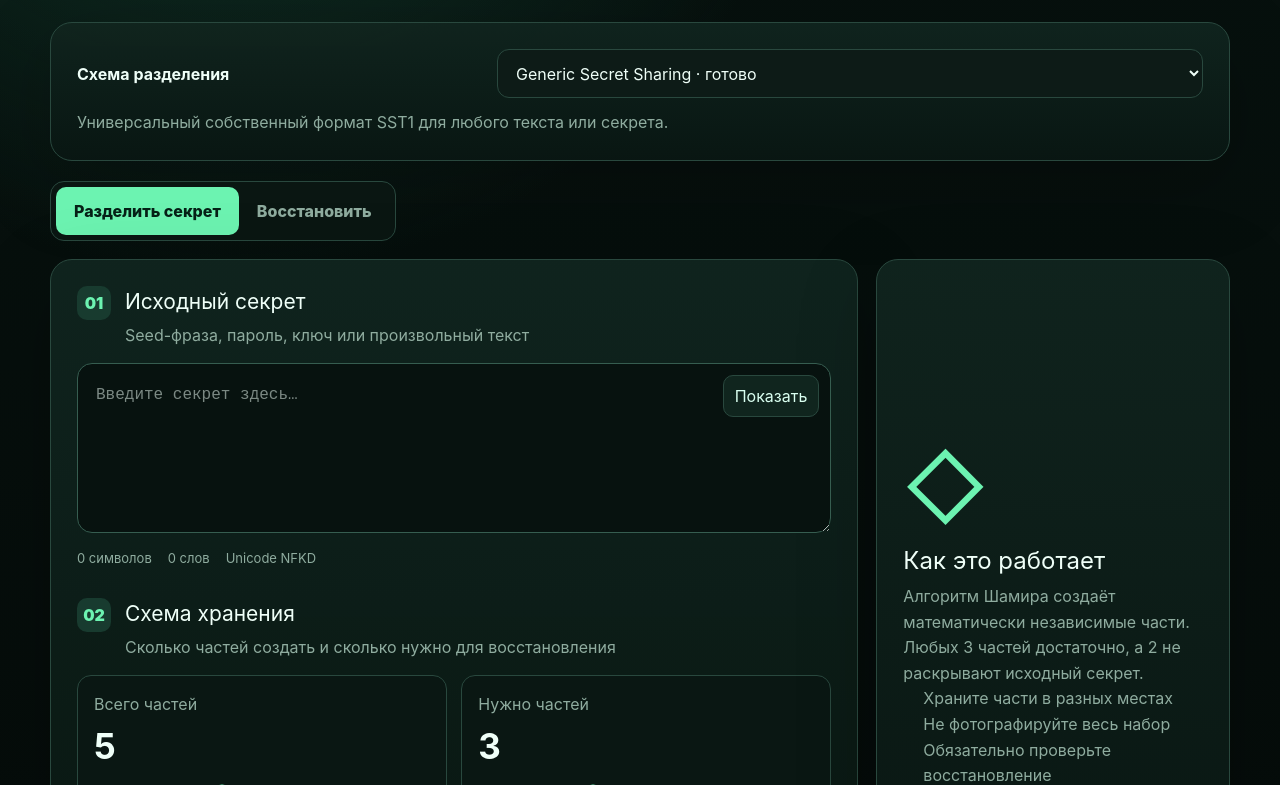
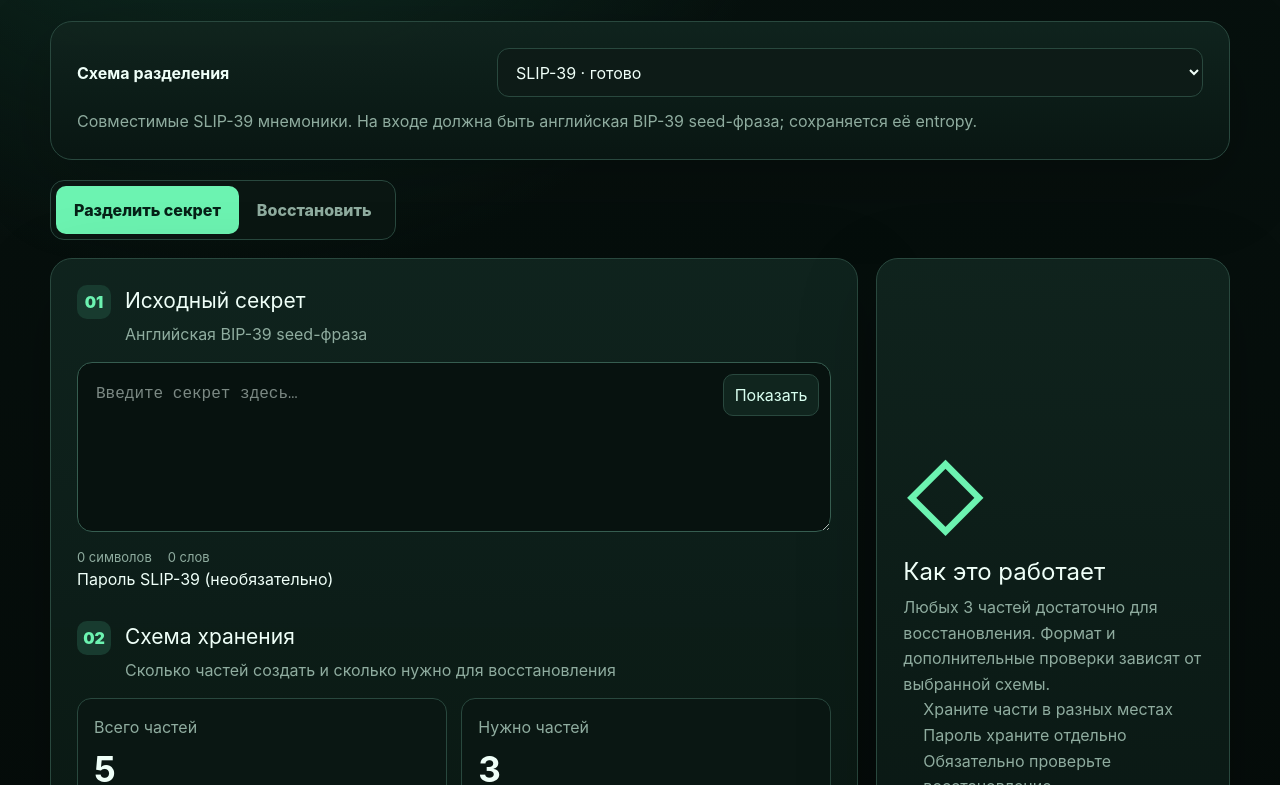
Before and after one commit to vanitoo/Seed-Split-Tool, a Next.js app: page / in a window 1280 px wide. Shown: the part 335-1120 px from the top of the page. Built offline with nearby package versions, Linux system fonts and the light colour scheme.

Commit message:
feat: enable SLIP-39 and Banana modes in UI

```diff
--- a/src/features/seed-split/components/seed-split-app.tsx
+++ b/src/features/seed-split/components/seed-split-app.tsx
@@ -1,45 +1,33 @@
 "use client";
 
 import { useMemo, useState } from "react";
+import { recoverBanana, splitBanana } from "../lib/banana";
 import { decodeShare, recoverSecret, splitSecret } from "../lib/shamir";
+import { recoverSlip39, splitSlip39 } from "../lib/slip39";
 
 type Mode = "split" | "recover";
 type Scheme = "generic" | "slip39" | "banana";
 
-const SCHEMES: Record<Scheme, { label: string; description: string; ready: boolean }> = {
-  slip39: {
-    label: "SLIP-39 (рекомендуется)",
-    description: "Стандартные мнемонические части, совместимые с реализациями SLIP-39.",
-    ready: false,
-  },
-  banana: {
-    label: "Banana Split (legacy)",
-    description: "Режим совместимости с резервными копиями BananaSplit.html.",
-    ready: false,
-  },
-  generic: {
-    label: "Generic Secret Sharing",
-    description: "Универсальный собственный формат SST1 для любого текста или секрета.",
-    ready: true,
-  },
+const SCHEMES: Record<Scheme, { label: string; description: string }> = {
+  slip39: { label: "SLIP-39 (рекомендуется)", description: "Совместимые SLIP-39 мнемоники. На входе должна быть английская BIP-39 seed-фраза; сохраняется её entropy." },
+  banana: { label: "Banana Split (legacy)", description: "Совместимость с BananaSplit.html v1: scrypt, NaCl secretbox и Shamir GF(256). Для восстановления нужен пароль." },
+  generic: { label: "Generic Secret Sharing", description: "Универсальный собственный формат SST1 для любого текста или секрета." },
 };
 
-function wordCount(value: string): number {
-  return value.trim() ? value.trim().split(/\s+/u).length : 0;
+function wordCount(value: string): number { return value.trim() ? value.trim().split(/\s+/u).length : 0; }
+function downloadText(filename: string, content: string): void {
+  const url = URL.createObjectURL(new Blob([content], { type: "text/plain;charset=utf-8" }));
+  const anchor = document.createElement("a"); anchor.href = url; anchor.download = filename; anchor.click(); URL.revokeObjectURL(url);
 }
 
-function downloadText(filename: string, content: string): void {
-  const url = URL.createObjectURL(new Blob([content], { type: "text/plain;charset=utf-8" }));
-  const anchor = document.createElement("a");
-  anchor.href = url;
-  anchor.download = filename;
-  anchor.click();
-  URL.revokeObjectURL(url);
+function parseParts(value: string, scheme: Scheme): string[] {
+  if (scheme === "slip39") return value.split(/\n/u).map((item) => item.trim()).filter(Boolean);
+  return value.split(/\n\s*\n/u).map((item) => item.trim()).filter(Boolean);
 }
 
 export function SeedSplitApp() {
   const [mode, setMode] = useState<Mode>("split");
-  const [scheme, setScheme] = useState<Scheme>("generic");
+  const [scheme, setScheme] = useState<Scheme>("slip39");
   const [secret, setSecret] = useState("");
   const [visible, setVisible] = useState(false);
   const [total, setTotal] = useState(5);
@@ -47,127 +35,86 @@ export function SeedSplitApp() {
   const [shares, setShares] = useState<string[]>([]);
   const [recoveryInput, setRecoveryInput] = useState("");
   const [recovered, setRecovered] = useState("");
+  const [passphrase, setPassphrase] = useState("");
+  const [bananaTitle, setBananaTitle] = useState("Seed Split Tool");
   const [status, setStatus] = useState("");
   const [busy, setBusy] = useState(false);
   const [verified, setVerified] = useState(false);
 
   const words = wordCount(secret);
   const schemeInfo = SCHEMES[scheme];
-  const recoveryShares = useMemo(
-    () => recoveryInput.split(/\n\s*\n/u).map((value) => value.trim()).filter(Boolean),
-    [recoveryInput],
-  );
+  const recoveryShares = useMemo(() => parseParts(recoveryInput, scheme), [recoveryInput, scheme]);
 
   async function createShares(): Promise<void> {
-    if (!schemeInfo.ready) {
-      setStatus(`${schemeInfo.label}: модуль ещё не подключён`);
-      return;
-    }
-    setBusy(true);
-    setStatus("");
-    setVerified(false);
+    setBusy(true); setStatus(""); setVerified(false);
     try {
-      const next = await splitSecret(secret, total, threshold);
-      setShares(next);
-      setStatus("Части созданы только в памяти этого браузера");
-    } catch (error) {
-      setStatus(error instanceof Error ? error.message : "Неизвестная ошибка");
-    } finally {
-      setBusy(false);
-    }
+      let next: string[];
+      if (scheme === "slip39") next = splitSlip39(secret, total, threshold, passphrase);
+      else if (scheme === "banana") next = splitBanana(secret, bananaTitle.trim() || "Seed Split Tool", passphrase, total, threshold);
+      else next = await splitSecret(secret, total, threshold);
+      setShares(next); setStatus("Части созданы только в памяти этого браузера");
+    } catch (error) { setStatus(error instanceof Error ? error.message : String(error)); }
+    finally { setBusy(false); }
   }
 
   async function restore(input = recoveryShares): Promise<void> {
-    if (!schemeInfo.ready) {
-      setStatus(`${schemeInfo.label}: модуль ещё не подключён`);
-      return;
-    }
-    setBusy(true);
-    setStatus("");
+    setBusy(true); setStatus("");
     try {
-      const result = await recoverSecret(input);
-      setRecovered(result);
-      setStatus("Секрет успешно восстановлен и проверен");
-      if (shares.length && result === secret.normalize("NFC")) setVerified(true);
-    } catch (error) {
-      setRecovered("");
-      setStatus(error instanceof Error ? error.message : "Неизвестная ошибка");
-    } finally {
-      setBusy(false);
-    }
+      let result: string;
+      if (scheme === "slip39") result = recoverSlip39(input, passphrase);
+      else if (scheme === "banana") result = recoverBanana(input, passphrase);
+      else result = await recoverSecret(input);
+      setRecovered(result); setStatus("Секрет успешно восстановлен и проверен");
+      if (shares.length && result.trim() === secret.trim()) setVerified(true);
+    } catch (error) { setRecovered(""); setStatus(error instanceof Error ? error.message : String(error)); }
+    finally { setBusy(false); }
   }
 
   function clearAll(): void {
-    setSecret("");
-    setShares([]);
-    setRecoveryInput("");
-    setRecovered("");
-    setStatus("");
-    setVerified(false);
-    setVisible(false);
+    setSecret(""); setShares([]); setRecoveryInput(""); setRecovered(""); setStatus(""); setVerified(false); setVisible(false); setPassphrase("");
   }
 
+  const setLabel = scheme === "generic" && shares[0] ? `НАБОР ${decodeShare(shares[0]).id}` : scheme === "slip39" ? "SLIP-39" : "BANANA SPLIT V1";
+  const joiner = scheme === "slip39" ? "\n" : "\n\n";
+
   return <main className="shell">
-    <section className="hero">
-      <div><span className="eyebrow">LOCAL · OFFLINE · OPEN SOURCE</span><h1>Seed Split Tool</h1><p>Разделите seed-фразу или другой секрет по схеме K из N. Ни одна часть не покидает устройство.</p></div>
-      <div className="offline-pill"><span /> Сеть не используется</div>
-    </section>
-
-    <section className="warning"><strong>Важно:</strong> выбранная схема определяет совместимость частей. <code>SST1</code> является собственным форматом приложения; SLIP-39 и Banana Split подключаются отдельными адаптерами.</section>
+    <section className="hero"><div><span className="eyebrow">LOCAL · OFFLINE · OPEN SOURCE</span><h1>Seed Split Tool</h1><p>Разделите seed-фразу или другой секрет по схеме K из N. Ни одна часть не покидает устройство.</p></div><div className="offline-pill"><span /> Сеть не используется</div></section>
+    <section className="warning"><strong>Важно:</strong> схемы несовместимы между собой. Для SLIP-39 сохраняется entropy английской BIP-39 фразы. Banana Split требует тот же пароль при восстановлении.</section>
 
     <section className="panel scheme-panel">
       <label htmlFor="scheme-select"><strong>Схема разделения</strong></label>
-      <select id="scheme-select" value={scheme} onChange={(event) => { setScheme(event.target.value as Scheme); setShares([]); setRecovered(""); setStatus(""); }}>
-        <option value="slip39">SLIP-39 (рекомендуется) · в разработке</option>
-        <option value="banana">Banana Split (legacy) · в разработке</option>
-        <option value="generic">Generic Secret Sharing · готово</option>
-      </select>
-      <p>{schemeInfo.description}</p>
+      <select id="scheme-select" value={scheme} onChange={(event) => { setScheme(event.target.value as Scheme); setShares([]); setRecovered(""); setRecoveryInput(""); setStatus(""); }}>
+        <option value="slip39">SLIP-39 · готово</option><option value="banana">Banana Split v1 · готово</option><option value="generic">Generic SST1 · готово</option>
+      </select><p>{schemeInfo.description}</p>
     </section>
 
-    <div className="tabs" role="tablist">
-      <button className={mode === "split" ? "active" : ""} onClick={() => setMode("split")}>Разделить секрет</button>
-      <button className={mode === "recover" ? "active" : ""} onClick={() => setMode("recover")}>Восстановить</button>
-    </div>
+    <div className="tabs" role="tablist"><button className={mode === "split" ? "active" : ""} onClick={() => setMode("split")}>Разделить секрет</button><button className={mode === "recover" ? "active" : ""} onClick={() => setMode("recover")}>Восстановить</button></div>
 
-    {mode === "split" ? <section className="workspace">
-      <div className="panel input-panel">
-        <div className="section-title"><span>01</span><div><h2>Исходный секрет</h2><p>Seed-фраза, пароль, ключ или произвольный текст</p></div></div>
-        <div className="secret-wrap">
-          <textarea value={secret} onChange={(event) => setSecret(event.target.value)} className={visible ? "" : "masked"} placeholder="Введите секрет здесь…" spellCheck={false} autoComplete="off" />
-          <button className="ghost" onClick={() => setVisible((value) => !value)}>{visible ? "Скрыть" : "Показать"}</button>
-        </div>
-        <div className="meta"><span>{secret.length} символов</span><span>{words} слов</span><span>Unicode NFKD</span></div>
-
-        <div className="section-title settings-title"><span>02</span><div><h2>Схема хранения</h2><p>Сколько частей создать и сколько нужно для восстановления</p></div></div>
-        <div className="settings-grid">
-          <label>Всего частей<strong>{total}</strong><input type="range" min="2" max="10" value={total} onChange={(event) => { const n = Number(event.target.value); setTotal(n); if (threshold > n) setThreshold(n); }} /></label>
-          <label>Нужно частей<strong>{threshold}</strong><input type="range" min="2" max={total} value={threshold} onChange={(event) => setThreshold(Number(event.target.value))} /></label>
-        </div>
-        <div className="preset-row">{[[2,3],[3,5],[4,7]].map(([k,n]) => <button key={`${k}-${n}`} onClick={() => { setThreshold(k); setTotal(n); }}>{k} из {n}</button>)}</div>
-        <button className="primary" disabled={busy || !secret.trim() || !schemeInfo.ready} onClick={createShares}>{busy ? "Обработка…" : schemeInfo.ready ? `Создать ${total} частей` : "Модуль ещё не подключён"}</button>
-      </div>
-
-      <aside className="panel explainer"><div className="lock-art">◇</div><h3>Как это работает</h3><p>Алгоритм Шамира создаёт математически независимые части. Любых {threshold} частей достаточно, а {threshold - 1} не раскрывают исходный секрет.</p><ul><li>Храните части в разных местах</li><li>Не фотографируйте весь набор</li><li>Обязательно проверьте восстановление</li></ul></aside>
-    </section> : <section className="panel recovery-panel">
-      <div className="section-title"><span>01</span><div><h2>Добавьте части</h2><p>Разделяйте части пустой строкой</p></div></div>
-      <textarea value={recoveryInput} onChange={(event) => setRecoveryInput(event.target.value)} placeholder={scheme === "generic" ? "SST1-…\n\nSST1-…" : "Вставьте части выбранной схемы"} spellCheck={false} />
-      <div className="meta"><span>Распознано частей: {recoveryShares.length}</span></div>
-      <button className="primary" disabled={busy || recoveryShares.length === 0 || !schemeInfo.ready} onClick={() => restore()}>{busy ? "Проверка…" : schemeInfo.ready ? "Восстановить секрет" : "Модуль ещё не подключён"}</button>
+    {mode === "split" ? <section className="workspace"><div className="panel input-panel">
+      <div className="section-title"><span>01</span><div><h2>Исходный секрет</h2><p>{scheme === "slip39" ? "Английская BIP-39 seed-фраза" : "Seed-фраза, пароль, ключ или произвольный текст"}</p></div></div>
+      <div className="secret-wrap"><textarea value={secret} onChange={(event) => setSecret(event.target.value)} className={visible ? "" : "masked"} placeholder="Введите секрет здесь…" spellCheck={false} autoComplete="off" /><button className="ghost" onClick={() => setVisible((value) => !value)}>{visible ? "Скрыть" : "Показать"}</button></div>
+      <div className="meta"><span>{secret.length} символов</span><span>{words} слов</span></div>
+      {(scheme === "slip39" || scheme === "banana") && <div className="compat-fields">
+        {scheme === "banana" && <label>Название набора<input value={bananaTitle} onChange={(event) => setBananaTitle(event.target.value)} /></label>}
+        <label>{scheme === "banana" ? "Пароль Banana Split" : "Пароль SLIP-39 (необязательно)"}<input type="password" value={passphrase} onChange={(event) => setPassphrase(event.target.value)} autoComplete="new-password" /></label>
+      </div>}
+      <div className="section-title settings-title"><span>02</span><div><h2>Схема хранения</h2><p>Сколько частей создать и сколько нужно для восстановления</p></div></div>
+      <div className="settings-grid"><label>Всего частей<strong>{total}</strong><input type="range" min="2" max="10" value={total} onChange={(event) => { const n = Number(event.target.value); setTotal(n); if (threshold > n) setThreshold(n); }} /></label><label>Нужно частей<strong>{threshold}</strong><input type="range" min="2" max={total} value={threshold} onChange={(event) => setThreshold(Number(event.target.value))} /></label></div>
+      <div className="preset-row">{[[2,3],[3,5],[4,7]].map(([k,n]) => <button key={`${k}-${n}`} onClick={() => { setThreshold(k); setTotal(n); }}>{k} из {n}</button>)}</div>
+      <button className="primary" disabled={busy || !secret.trim() || (scheme === "banana" && !passphrase)} onClick={createShares}>{busy ? "Обработка…" : `Создать ${total} частей`}</button>
+    </div><aside className="panel explainer"><div className="lock-art">◇</div><h3>Как это работает</h3><p>Любых {threshold} частей достаточно для восстановления. Формат и дополнительные проверки зависят от выбранной схемы.</p><ul><li>Храните части в разных местах</li><li>Пароль храните отдельно</li><li>Обязательно проверьте восстановление</li></ul></aside></section> : <section className="panel recovery-panel">
+      <div className="section-title"><span>01</span><div><h2>Добавьте части</h2><p>{scheme === "slip39" ? "Каждая мнемоника с новой строки" : "Разделяйте части пустой строкой"}</p></div></div>
+      <textarea value={recoveryInput} onChange={(event) => setRecoveryInput(event.target.value)} placeholder={scheme === "generic" ? "SST1-…\n\nSST1-…" : scheme === "slip39" ? "SLIP-39 mnemonic one…\nSLIP-39 mnemonic two…" : "{\"v\":1,…}\n\n{\"v\":1,…}"} spellCheck={false} />
+      {(scheme === "slip39" || scheme === "banana") && <div className="compat-fields"><label>{scheme === "banana" ? "Пароль Banana Split" : "Пароль SLIP-39"}<input type="password" value={passphrase} onChange={(event) => setPassphrase(event.target.value)} /></label></div>}
+      <div className="meta"><span>Распознано частей: {recoveryShares.length}</span></div><button className="primary" disabled={busy || recoveryShares.length === 0 || (scheme === "banana" && !passphrase)} onClick={() => restore()}>{busy ? "Проверка…" : "Восстановить секрет"}</button>
       {recovered && <div className="result-secret"><span>Восстановленный секрет</span><pre>{recovered}</pre></div>}
     </section>}
 
-    {status && <div className={status.includes("ошиб") || status.includes("Нужно") || status.includes("не ") ? "status error" : "status"}>{status}</div>}
-
-    {mode === "split" && shares.length > 0 && <section className="results">
-      <div className="results-head"><div><span className="eyebrow">НАБОР {decodeShare(shares[0]).id}</span><h2>Ваши части готовы</h2><p>Для восстановления требуется {threshold} из {total} частей.</p></div><div className={verified ? "verify-badge ok" : "verify-badge"}>{verified ? "✓ Набор проверен" : "Набор ещё не проверен"}</div></div>
-      <div className="share-grid">{shares.map((share, index) => <article className="share-card" key={share}>
-        <header><span>ЧАСТЬ {index + 1}</span><b>{index + 1}/{total}</b></header>
-        <div className="share-code">{share}</div>
-        <footer><button onClick={() => navigator.clipboard.writeText(share)}>Копировать</button><button onClick={() => downloadText(`seed-share-${index + 1}-of-${total}.txt`, share)}>Скачать</button></footer>
-      </article>)}</div>
-      <div className="verify-panel"><div><h3>Проверьте резервную копию</h3><p>Вставьте любые {threshold} созданные части. Это единственный разумный способ узнать, что резервная копия действительно работает.</p></div><button onClick={() => { setMode("recover"); setRecoveryInput(shares.slice(0, threshold).join("\n\n")); }}>Проверить сейчас</button></div>
-      <div className="actions"><button onClick={() => window.print()}>Печать</button><button onClick={() => downloadText(`seed-split-${decodeShare(shares[0]).id}.txt`, shares.join("\n\n"))}>Скачать весь набор</button><button className="danger" onClick={clearAll}>Очистить всё</button></div>
+    {status && <div className={status.includes("Некоррект") || status.includes("Нужно") || status.includes("Невер") || status.includes("повреж") ? "status error" : "status"}>{status}</div>}
+    {mode === "split" && shares.length > 0 && <section className="results"><div className="results-head"><div><span className="eyebrow">{setLabel}</span><h2>Ваши части готовы</h2><p>Для восстановления требуется {threshold} из {total} частей.</p></div><div className={verified ? "verify-badge ok" : "verify-badge"}>{verified ? "✓ Набор проверен" : "Набор ещё не проверен"}</div></div>
+      <div className="share-grid">{shares.map((share, index) => <article className="share-card" key={`${index}-${share}`}><header><span>ЧАСТЬ {index + 1}</span><b>{index + 1}/{total}</b></header><div className="share-code">{share}</div><footer><button onClick={() => navigator.clipboard.writeText(share)}>Копировать</button><button onClick={() => downloadText(`seed-share-${index + 1}-of-${total}.txt`, share)}>Скачать</button></footer></article>)}</div>
+      <div className="verify-panel"><div><h3>Проверьте резервную копию</h3><p>Восстановите секрет из любых {threshold} частей до того, как разнесёте их по сейфам, родственникам и прочим человеческим точкам отказа.</p></div><button onClick={() => { setMode("recover"); setRecoveryInput(shares.slice(0, threshold).join(joiner)); }}>Проверить сейчас</button></div>
+      <div className="actions"><button onClick={() => window.print()}>Печать</button><button onClick={() => downloadText(`seed-split-${scheme}.txt`, shares.join(joiner))}>Скачать весь набор</button><button className="danger" onClick={clearAll}>Очистить всё</button></div>
     </section>}
   </main>;
 }
```
